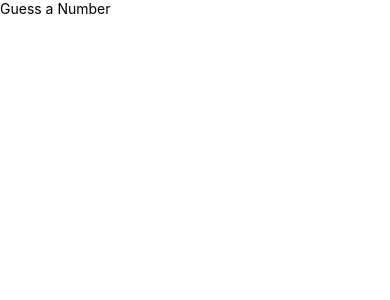
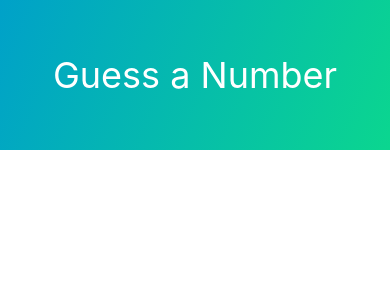
Before and after one commit to annaszalkiewicz/guess-number, a React Native app: screen / in a window 390 px wide. Shown: the top 300 px of the page. Built offline with nearby package versions, Linux system fonts and the light colour scheme.

Commit message:
Add styling including ackground gradient

```diff
--- a/components/Header.js
+++ b/components/Header.js
@@ -1,12 +1,34 @@
 import React from "react";
-import { View, Text } from "react-native";
+import { View, Text, StyleSheet } from "react-native";
+import { LinearGradient } from "expo-linear-gradient";
 
 const Header = props => {
   return (
-    <View>
-      <Text>{props.title}</Text>
-    </View>
+    <LinearGradient
+      colors={["#00A1C9", "#0BD68F"]}
+      start={[0, 0]}
+      end={[1, 1]}
+    >
+      <View style={styles.container}>
+        <Text style={styles.title}>{props.title}</Text>
+      </View>
+    </LinearGradient>
   );
 };
 
+const styles = StyleSheet.create({
+  container: {
+    width: "100%",
+    height: 150,
+    paddingVertical: 30,
+    alignItems: "center",
+    justifyContent: "center"
+  },
+  title: {
+    fontSize: 36,
+    color: "#fff",
+    textAlign: 'center'
+  }
+});
+
 export default Header;
--- a/package.json
+++ b/package.json
@@ -9,6 +9,7 @@
   },
   "dependencies": {
     "expo": "^34.0.1",
+    "expo-linear-gradient": "^6.0.0",
     "react": "16.8.3",
     "react-dom": "^16.8.6",
     "react-native": "https://github.com/expo/react-native/archive/sdk-34.0.0.tar.gz",
```
